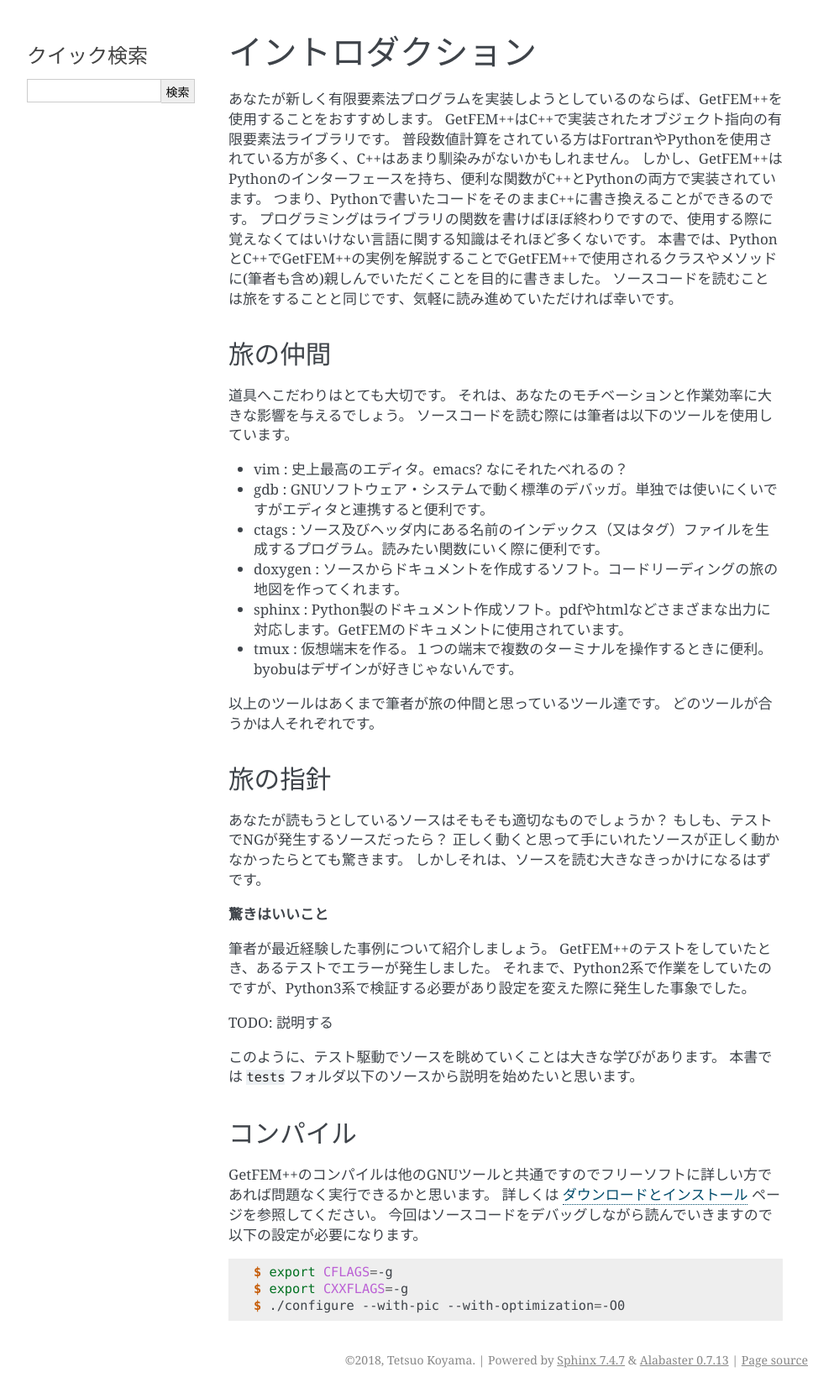
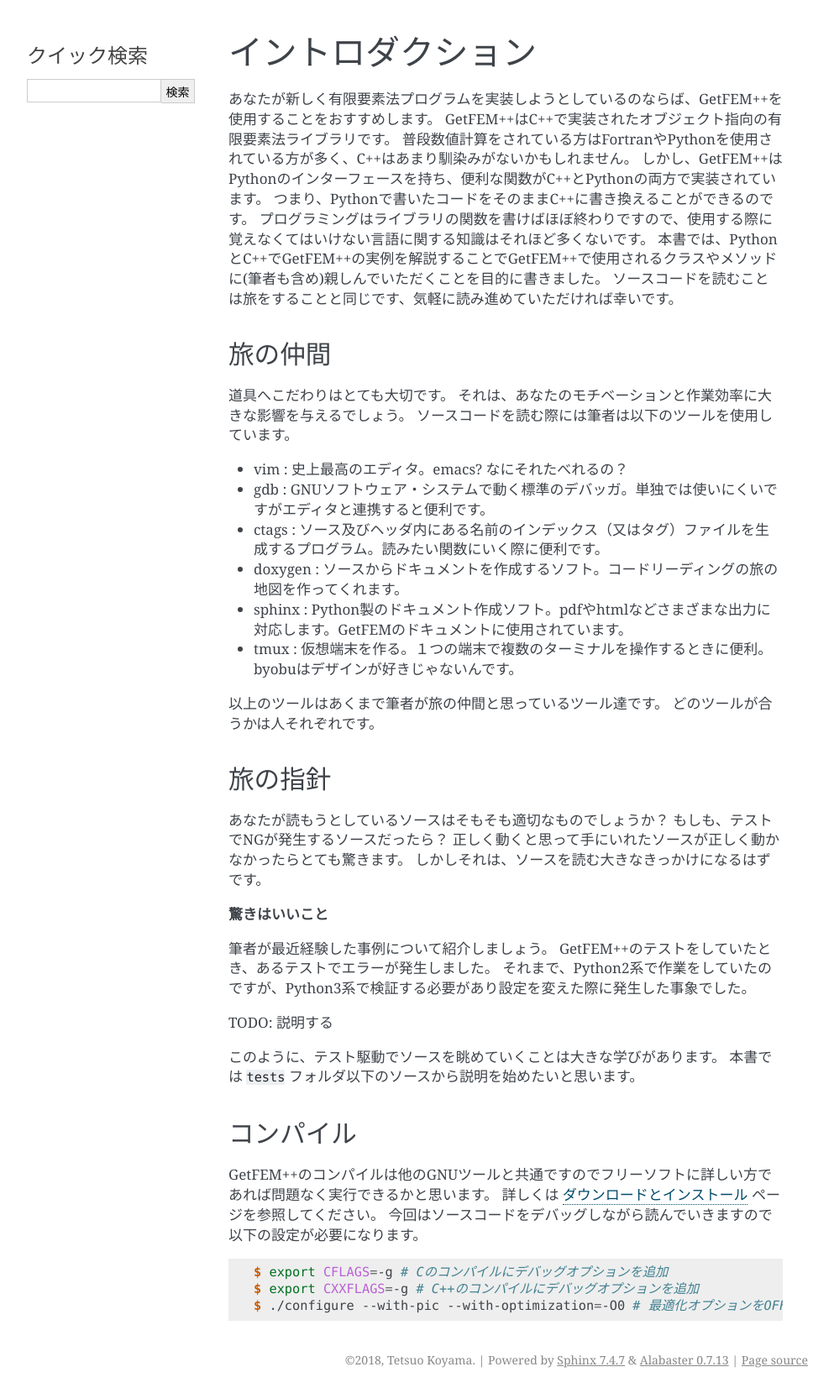
Before and after one commit to tkoyama010/getfem_examples, a Sphinx documentation site: the page built from source/intro.rst, in a window 1280 px wide. Shown: the whole page at 84% size, without its empty margins (148-1141 px from the left). Built offline with Sphinx 7.4.7, drawn with Linux system fonts in a browser that asks for light colours.

Commit message:
add comment

```diff
--- a/source/intro.rst
+++ b/source/intro.rst
@@ -56,6 +56,6 @@ GetFEM++のコンパイルは他のGNUツールと共通ですのでフリーソ
 
 .. code-block:: console
 
-   $ export CFLAGS=-g
-   $ export CXXFLAGS=-g
-   $ ./configure --with-pic --with-optimization=-O0
+   $ export CFLAGS=-g # Cのコンパイルにデバッグオプションを追加
+   $ export CXXFLAGS=-g # C++のコンパイルにデバッグオプションを追加
+   $ ./configure --with-pic --with-optimization=-O0 # 最適化オプションをOFF
```
